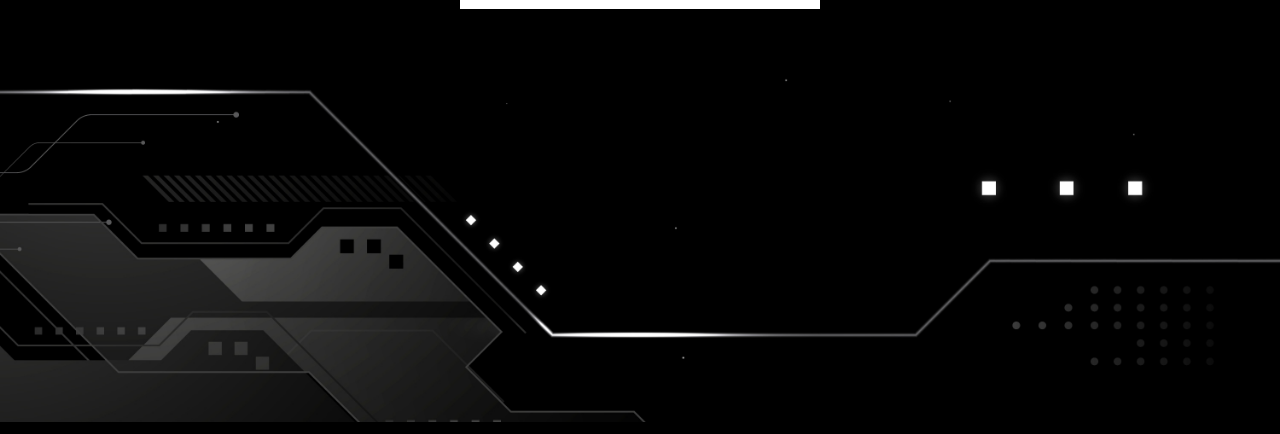
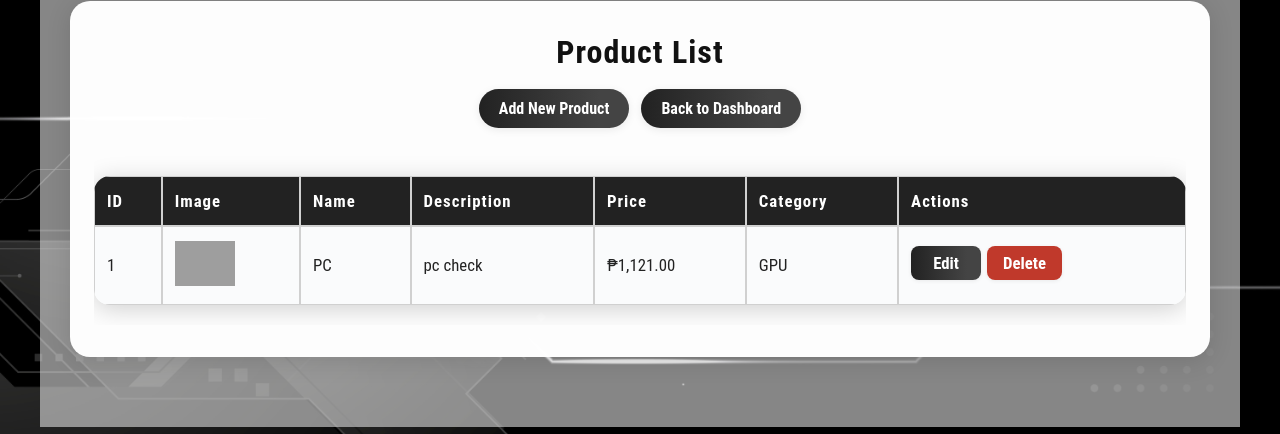
Before and after one commit to eums046/Finals, a PHP site: page /view_products.php in a window 1280 px wide. Shown: the part 378-812 px from the top of the page. Run offline with PHP 8.4, Linux system fonts and the light colour scheme; a user stored in the database is signed in; data comes from the database, SQL or seed files in the repository; grey boxes are pictures that could not be loaded.

Commit message:
Refactor view_products.php for improved layout, styling, and navigation

```diff
--- a/admin/view_products.php
+++ b/admin/view_products.php
@@ -11,53 +11,175 @@ if (!isset($_SESSION['admin_logged_in'])) {
 $sql = "SELECT * FROM products ORDER BY id DESC";
 $result = $conn->query($sql);
 ?>
-
 <!DOCTYPE html>
 <html>
 <head>
     <title>View Products</title>
+    <link rel="stylesheet" href="../home/style.css">
     <link rel="stylesheet" href="admin.css">
 </head>
 <body>
-<div class="admin-dashboard">
-    <h2>📦 Product List</h2>
-
-    <a href="add_product.php">➕ Add New Product</a> |
-    <a href="dashboard.php">🔙 Back to Dashboard</a>
-
+<header>
+    <div class="header-images">
+        <img src="../home/images/white-name.png" alt="Store Name" class="name-img">
+    </div>
+</header>
+<nav>
+    <div class="nav-left">
+        <a href="../home/home.php">HOME</a>
+        <a href="../home/store.php">STORE</a>
+        <a href="../home/about.php">ABOUT</a>
+    </div>
+    <div class="nav-right">
+        <a href="../home/profile.php">👤</a>
+    </div>
+</nav>
+<main>
+    <div class="profile-box" style="max-width:1200px;">
+        <h2>Product List</h2>
+        <div class="profile-btns">
+            <a href="add_product.php" class="pay-btn">Add New Product</a>
+            <a href="dashboard.php" class="pay-btn">Back to Dashboard</a>
+        </div>
         <?php if ($result->num_rows > 0): ?>
-        <table>
+            <div style="overflow-x:auto;">
+            <table class="product-table">
                 <thead>
                     <tr>
-                    <th>🆔 ID</th>
-                    <th>📷 Image</th>
-                    <th>📛 Name</th>
-                    <th>📝 Description</th>
-                    <th>💵 Price</th>
-                    <th>📂 Category</th>
-                    <th>⚙️ Actions</th>
+                        <th>ID</th>
+                        <th>Image</th>
+                        <th>Name</th>
+                        <th>Description</th>
+                        <th>Price</th>
+                        <th>Category</th>
+                        <th>Actions</th>
                     </tr>
                 </thead>
                 <tbody>
                     <?php while ($row = $result->fetch_assoc()): ?>
                     <tr>
                         <td><?= $row['id']; ?></td>
-                    <td><img src="../uploads/<?= $row['image']; ?>" alt=""></td>
+                        <td><img src="../uploads/<?= $row['image']; ?>" alt="" style="max-width:60px;max-height:60px;"></td>
                         <td><?= htmlspecialchars($row['name']); ?></td>
                         <td><?= htmlspecialchars($row['description']); ?></td>
                         <td>₱<?= number_format($row['price'], 2); ?></td>
                         <td><?= htmlspecialchars($row['category']); ?></td>
-                    <td class="actions">
-                        <a href="edit_product.php?id=<?= $row['id']; ?>">✏️ Edit</a>
-                        <a href="delete_product.php?id=<?= $row['id']; ?>" onclick="return confirm('Delete this product?');">🗑️ Delete</a>
+                        <td class="actions" style="min-width:140px;">
+                            <a href="edit_product.php?id=<?= $row['id']; ?>" class="pay-btn">Edit</a>
+                            <a href="delete_product.php?id=<?= $row['id']; ?>" class="pay-btn" style="background:#c0392b;" onclick="return confirm('Delete this product?');">Delete</a>
                         </td>
                     </tr>
                     <?php endwhile; ?>
                 </tbody>
             </table>
+            </div>
         <?php else: ?>
             <p>No products found.</p>
         <?php endif; ?>
     </div>
+</main>
+<footer>
+    <p>OneUnit Left &copy; 2025 | This website is for educational purposes only.</p>
+</footer>
+<style>
+.profile-box {
+    background: rgba(255,255,255,0.98);
+    border-radius: 20px;
+    box-shadow: 0 4px 24px rgba(0,0,0,0.13);
+    padding: 32px 24px;
+    margin: 40px auto;
+    max-width: 1200px;
+}
+.profile-box h2 {
+    color: #111;
+    margin-bottom: 18px;
+    font-size: 2rem;
+    font-weight: 700;
+    letter-spacing: 1px;
+}
+.profile-btns {
+    margin-bottom: 18px;
+    display: flex;
+    gap: 12px;
+    flex-wrap: wrap;
+    justify-content: center;
+}
+.pay-btn {
+    font-size: 1em;
+    padding: 10px 22px;
+    border-radius: 20px;
+    background: linear-gradient(90deg, #222, #444 80%);
+    color: #fff !important;
+    border: none;
+    text-decoration: none;
+    font-weight: bold;
+    transition: background 0.2s, box-shadow 0.2s;
+    box-shadow: 0 2px 8px rgba(0,0,0,0.08);
+    display: inline-block;
+}
+.pay-btn:hover, .pay-btn:active {
+    background: linear-gradient(90deg, #444, #222 80%);
+    color: #fff !important;
+    text-decoration: none;
+    box-shadow: 0 4px 16px rgba(0,0,0,0.13);
+}
+.product-table {
+    background: #fff;
+    border-radius: 16px;
+    box-shadow: 0 4px 24px rgba(0,0,0,0.18);
+    overflow: hidden;
+    margin-bottom: 20px;
+    border-collapse: separate;
+    border-spacing: 0;
+    width: 100%;
+}
+.product-table th, .product-table td {
+    border: 1px solid #d0d0d0;
+    padding: 14px 12px;
+    text-align: left;
+    background: transparent;
+    color: #222;
+    font-size: 1.05em;
+}
+.product-table th {
+    background: #222;
+    color: #fff;
+    font-weight: 700;
+    letter-spacing: 1px;
+}
+.product-table tr:nth-child(even) td {
+    background: #f4f4f4;
+}
+.product-table tr:nth-child(odd) td {
+    background: #fafbfc;
+}
+.product-table tr:hover td {
+    background: #e0e7ef;
+    color: #111;
+}
+.actions .pay-btn {
+    margin: 0 2px 4px 0;
+    min-width: 70px;
+    text-align: center;
+    font-size: 1em;
+    padding: 7px 16px;
+    border-radius: 8px;
+    box-shadow: 0 1px 4px rgba(0,0,0,0.07);
+}
+.actions .pay-btn:last-child {
+    background: #c0392b !important;
+    color: #fff !important;
+}
+@media (max-width: 700px) {
+    .profile-box {
+        padding: 16px 4vw;
+        max-width: 98vw;
+    }
+    .product-table th, .product-table td {
+        font-size: 0.95em;
+        padding: 8px 4px;
+    }
+}
+</style>
 </body>
 </html>
```
Lines whose indentation alone changed are shown as unchanged.
